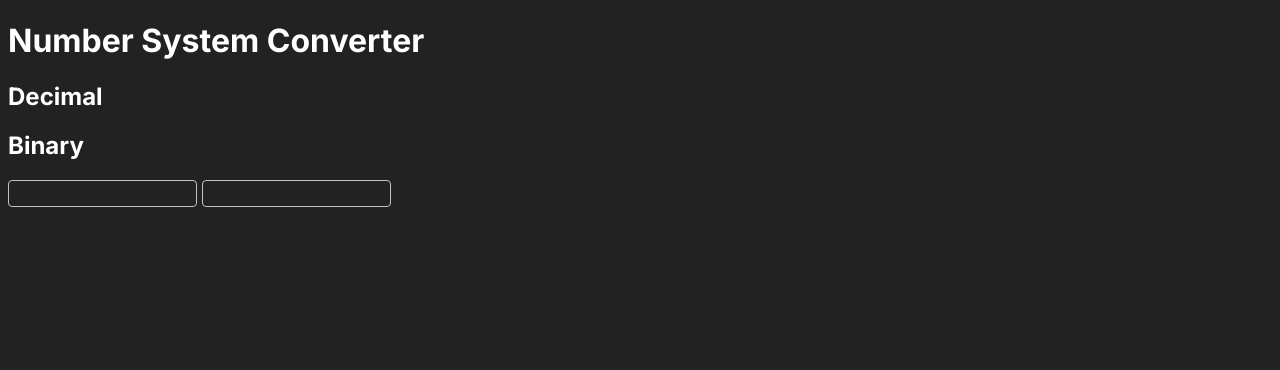
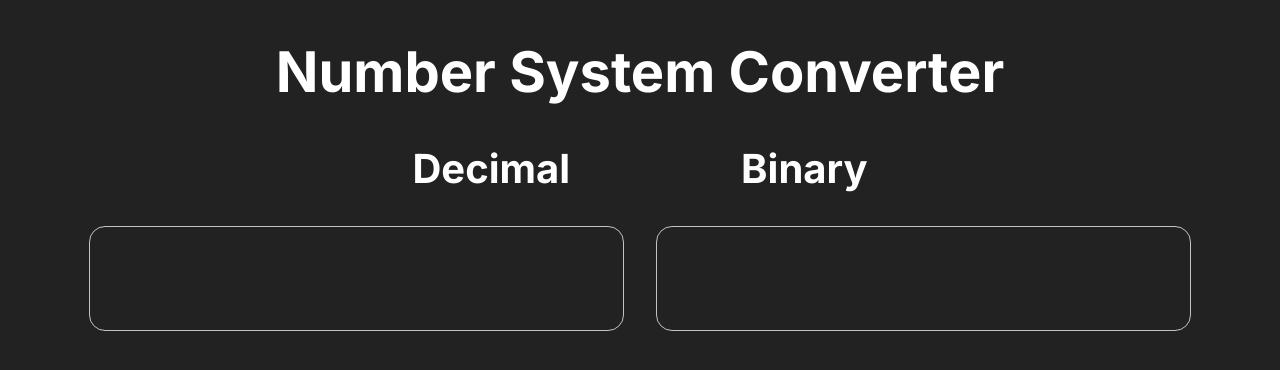
Before and after one commit to bluepicnic/SQA-Assignment-2---Number-System-Converter, a website: page index.html in a window 1280 px wide. Drawn offline with Linux system fonts and the light colour scheme.

Commit message:
rework css

```diff
--- a/style.css
+++ b/style.css
@@ -12,21 +12,42 @@ p {
   margin-left: 1em;
 }
 
-input, button {
+h1 {
+  font-size: 3.5em;
+}
+
+h2 {
+  font-size: 2.5em;
+}
+
+input {
   background-color: #222222;
   border: 1px solid #c2c2c2;
-  border-radius: 4px;
+  border-radius: 0.5em;
   color: #FFFFFF;
   outline: none;
-  padding: 5px;
+  padding: 1em;
+  font-size: 2em;
+  font-family: 'Inter', sans-serif;
+  margin-left: 0.5em;
+  margin-right: 0.5em;
 }
 
-button:hover {
-  cursor: pointer;
-  background-color: #c2c2c2;
-  color: #222222;
+.top, .middle {
+  display: flex;
+  margin-left: 32%;
+  margin-right: 32%;
 }
 
-.conversion-container {
+.middle {
+  justify-content: center;
+}
+
+.top {
+  justify-content: space-between;
+  margin-top: -2em;
+}
+
+h1 {
   text-align: center;
 }
```
